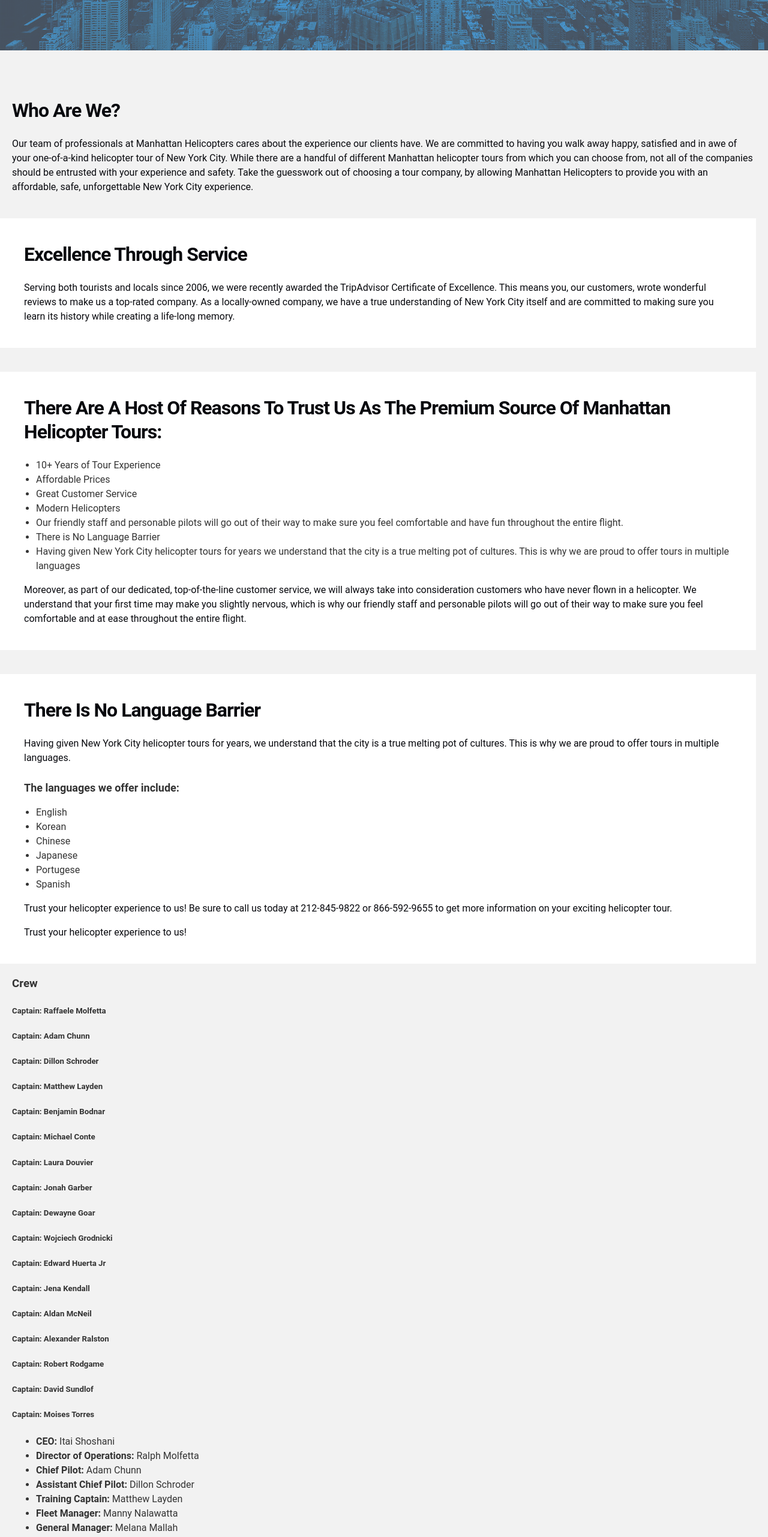
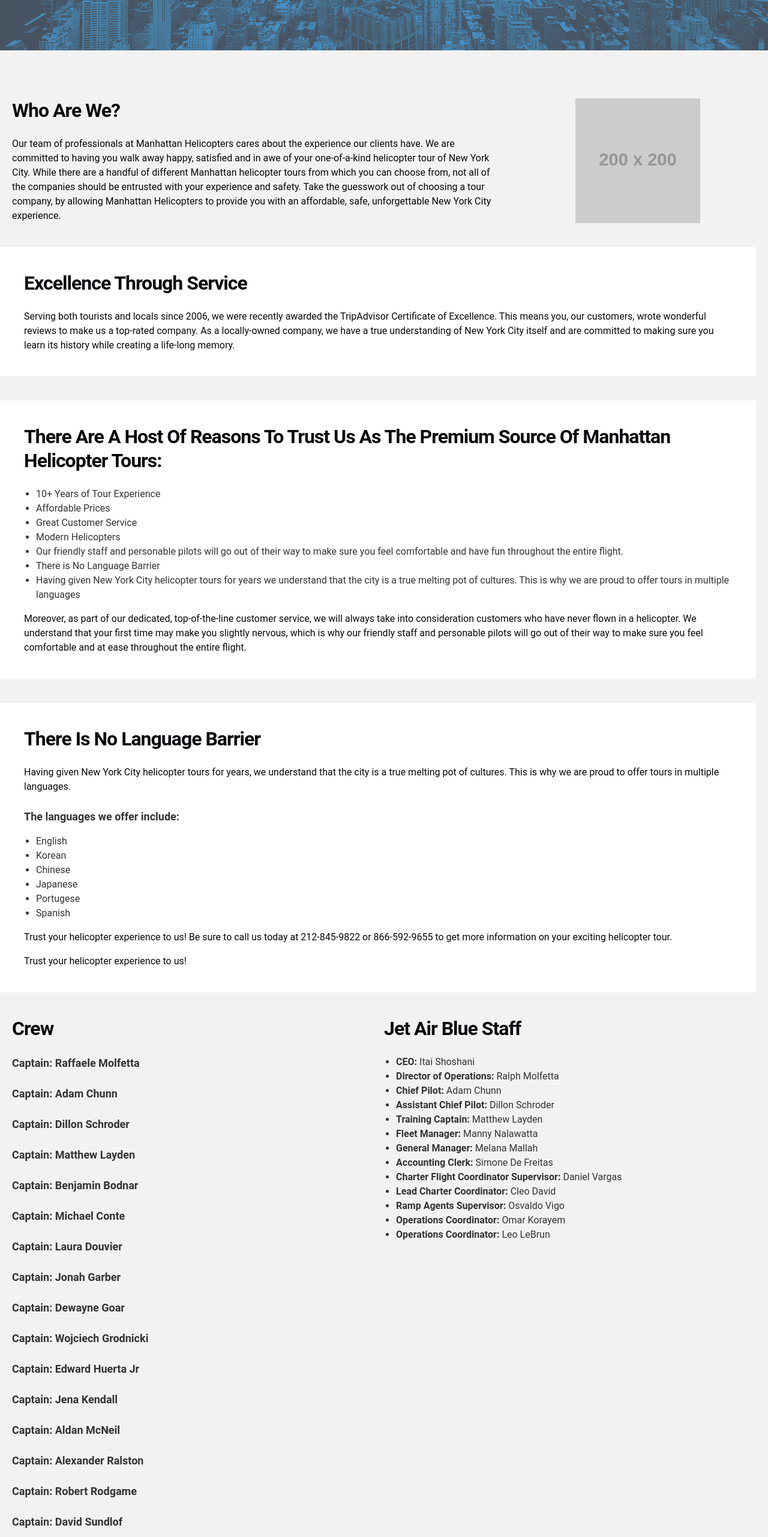
Before and after one commit to nooccarr/JetAirBlue, a React (Vite) app: page /about-us in a window 1280 px wide. Shown: the part 234-2797 px from the top of the page at 60% size. Built offline with nearby package versions, Linux system fonts and the light colour scheme.

Commit message:
Finish adding contents, layouts, and styles for about us page. Come back later to add icons.

```diff
--- a/src/components/AboutUs.jsx
+++ b/src/components/AboutUs.jsx
@@ -30,14 +30,14 @@
   );
 
   const aboutUsIntro = () => (
-    <div>
-      <div>
+    <div className='about-us-intro-section'>
+      <div className='about-us-intro-text-container'>
         <h3 className='about-us-title'>who are we?</h3>
         <p className='about-us-description'>Our team of professionals at Manhattan Helicopters cares about the experience our clients have. We are committed to having you walk away happy, satisfied and in awe of your one-of-a-kind helicopter tour of New York City. While there are a handful of different Manhattan helicopter tours from which you can choose from, not all of the companies should be entrusted with your experience and safety. Take the guesswork out of choosing a tour company, by allowing Manhattan Helicopters to provide you with an affordable, safe, unforgettable New York City experience.</p>
       </div>
-      {/* <div> TODO: add image
-        <img />
-      </div> */}
+      <div className='about-us-intro-image-container'>
+        <img src='https://placehold.co/200x200' />
+      </div>
     </div>
   );
 
@@ -72,15 +72,16 @@
   );
 
   const crewStaffList = () => (
-    <div className='grid-container'>
+    <div className='crew-staff-container'>
       <div className='grid-item-1'>
-        <h3>Crew</h3>
+        <h3 className='about-us-title'>Crew</h3>
         {captains.map((captain, index) => (
-          <h5 key={index}>Captain: {captain}</h5>
+          <h5 key={index} className='crew-li'>Captain: {captain}</h5>
         ))}
       </div>
       <div className='grid-item-2'>
-        <ul>
+        <h3 className='about-us-title'>Jet Air Blue Staff</h3>
+        <ul className='staff-ul'>
           {staffs.map((staff, index) => (
             <li key={index}>
               <strong>{staff.position}: </strong>
--- a/src/styles/app.css
+++ b/src/styles/app.css
@@ -688,6 +688,15 @@
   background-color: #f2f2f2;
 }
 
+.about-us-intro-section {
+  display: grid;
+  grid-template-columns: 2fr 1fr;
+}
+
+.about-us-intro-text-container {
+  padding-right: 20px;
+
+}
 .about-us-title {
   text-transform: capitalize;
   margin: 0;
@@ -706,6 +715,12 @@
   color: #08090e;
 }
 
+.about-us-intro-image-container {
+  display: flex;
+  justify-content: center;
+  padding-left: 20px;
+
+}
 .about-us-bold {
   display: block;
   margin-top: 24px;
@@ -716,14 +731,31 @@
 
 .about-us-ul {
   padding-left: 20px;
+}
 
-}
 .about-us-info-section-container {
   background-color: #fff;
   padding: 40px;
   margin-left: -20px;
   margin-top: 40px;
 }
+
+.crew-staff-container {
+  display: grid;
+  grid-template-columns: 1fr 1fr;
+  padding-top: 40px;
+}
+
+.crew-li {
+  margin: 24px 0 0 0;
+  font-size: 18px;
+}
+
+.staff-ul {
+  padding-left: 20px;
+}
+
+
 
 /* FOOTER */
 footer {
```
